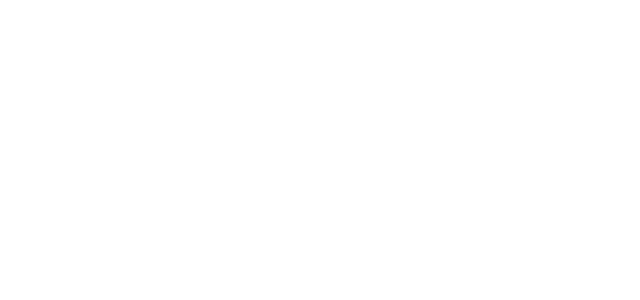
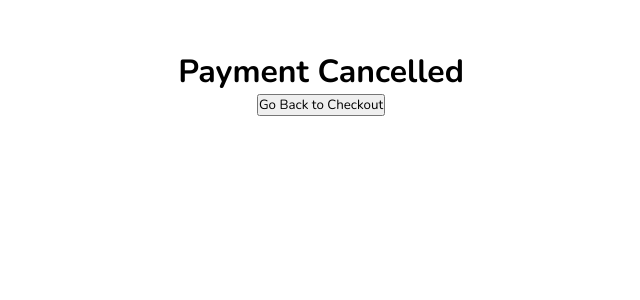
Before and after one commit to HDRanasingha/Final-Project, a React (Create React App) app in the folder client/: page /payment-cancel in a window 1280 px wide. Before the commit this address had no page. Shown: the top 300 px of the page, without its empty margins (319-959 px from the left). Built offline with nearby package versions, Linux system fonts and the light colour scheme.

Commit message:
sucessful and cancel page created.

```diff
--- a/client/src/App.js
+++ b/client/src/App.js
@@ -16,6 +16,8 @@
 import TrackOrderPage from './pages/TrackOrderPage';
 import OrdersPage from './pages/OrdersPage';
 import PaymentGatewayPage from './pages/PaymentGatewayPage';
+import SucsessPage from './pages/SucsessPage';
+import CancelPage from './pages/CancelPage';
 
 
 
@@ -42,6 +44,8 @@
         <Route path="/track-order/:orderId" element={<TrackOrderPage />} />
         <Route path="/suppliers/orders" element={<OrdersPage />} />
         <Route path="/payment-gateway" element={<PaymentGatewayPage />} />
+        <Route path="/payment-success" element={<SucsessPage/>}/>
+        <Route path="/payment-cancel" element={<CancelPage/>}/>
 
 
 
--- /dev/null
+++ b/client/src/pages/CancelPage.jsx
@@ -0,0 +1,15 @@
+import React from "react";
+import { useNavigate } from "react-router-dom";
+
+const PaymentCancel = () => {
+  const navigate = useNavigate();
+
+  return (
+    <div style={{ textAlign: "center", padding: "50px" }}>
+      <h1>Payment Cancelled</h1>
+      <button onClick={() => navigate("/checkout")}>Go Back to Checkout</button>
+    </div>
+  );
+};
+
+export default PaymentCancel;
--- /dev/null
+++ b/client/src/pages/SucsessPage.jsx
@@ -0,0 +1,15 @@
+import React from "react";
+import { useNavigate } from "react-router-dom";
+
+const PaymentSuccess = () => {
+  const navigate = useNavigate();
+
+  return (
+    <div style={{ textAlign: "center", padding: "50px" }}>
+      <h1>Payment Successful!</h1>
+      <button onClick={() => navigate("/")}>Go to Home</button>
+    </div>
+  );
+};
+
+export default PaymentSuccess;
```
Also changed, not shown: 1 other file (tests, documents, lock files or other folders).
